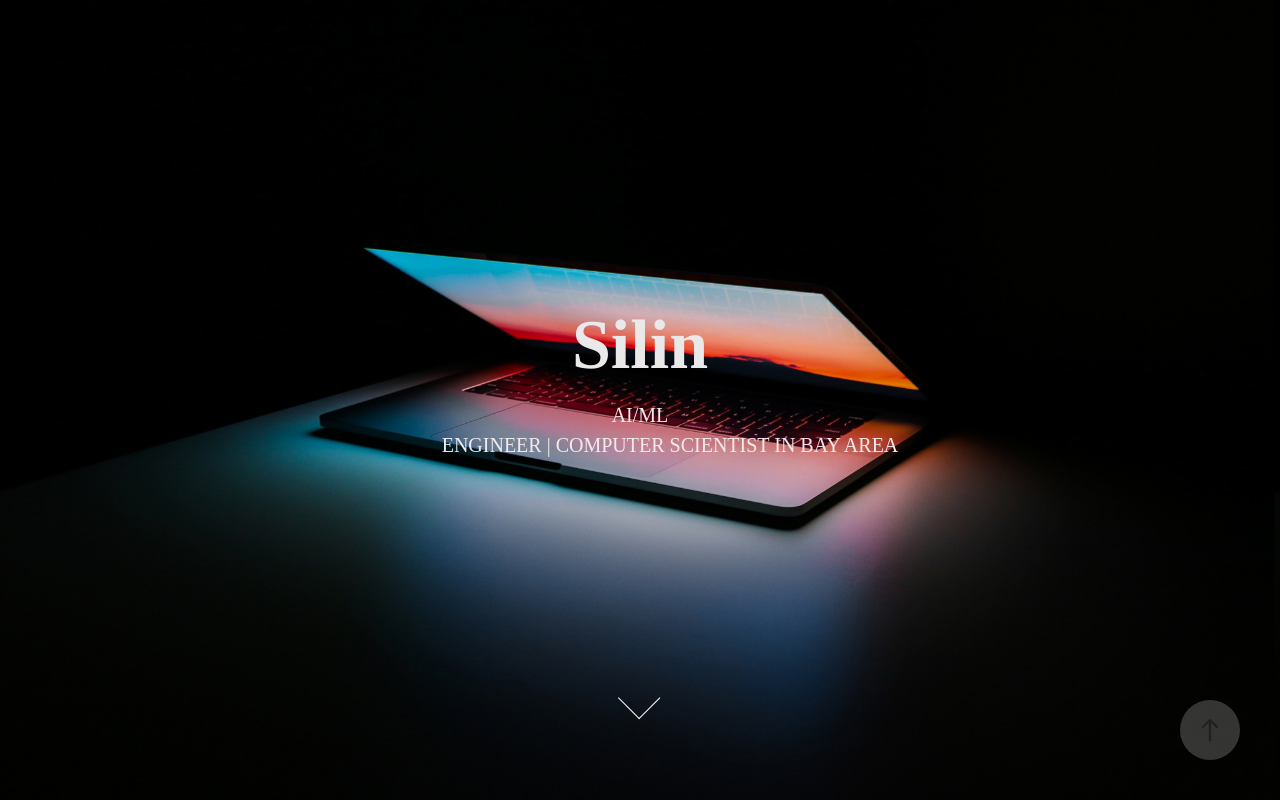
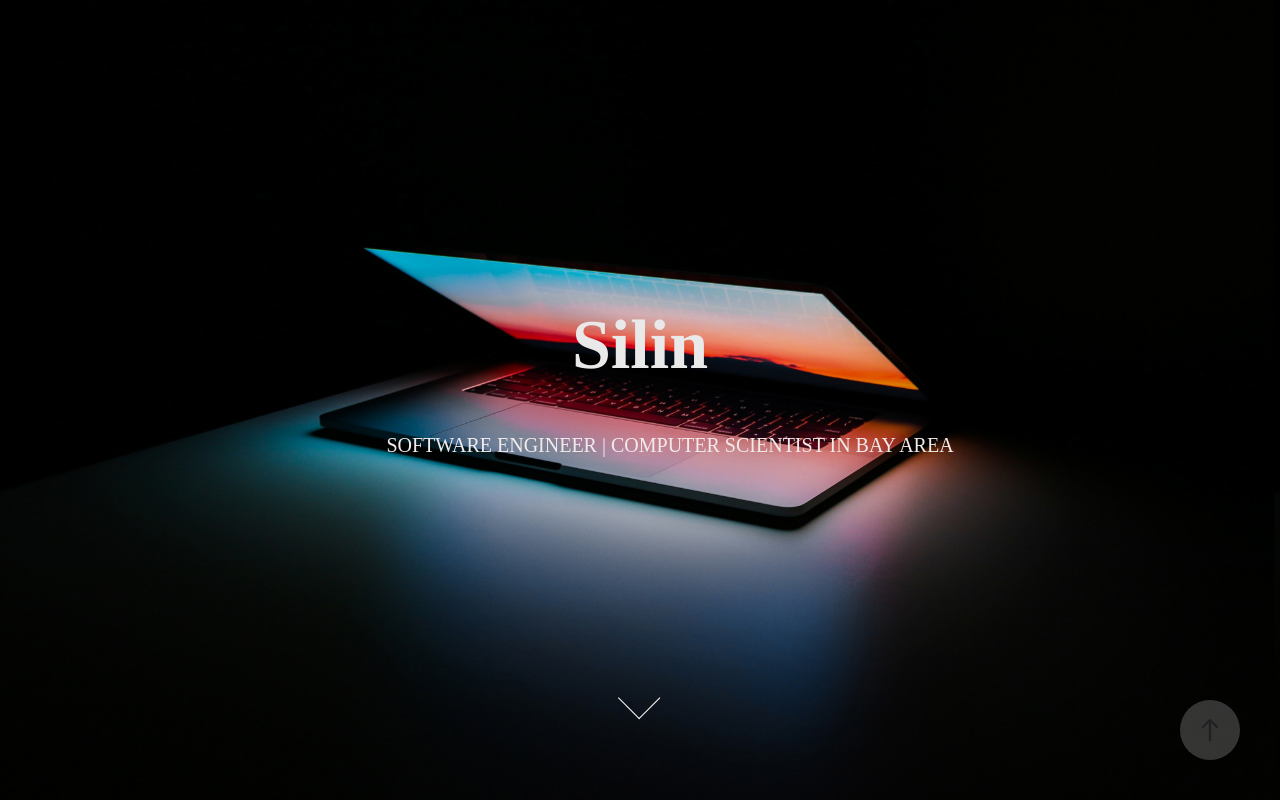
Before and after one commit to SilinMeng0510/S-Mesh, a plain HTML site: page index.html in a window 1280 px wide. Shown: the top 800 px of the page. Drawn offline with Linux system fonts and the light colour scheme; a web font is replaced by a local one.

Commit message:
new content

```diff
--- a/index.html
+++ b/index.html
@@ -53,8 +53,8 @@
         <div data-context="page.masthead" data-hover-hint="mastheadText">
           <p decorator="inlineTextEditable" contenteditable="false"
             class="js-inline-text-editable preserve-whitespace main-text rich-text module-text"
-            data-text-keypath="page.masthead.text.text" value="AI/ML ENGINEER | COMPUTER SCIENTIST IN BAY AREA">AI/ML
-            ENGINEER | COMPUTER SCIENTIST IN BAY AREA</p>
+            data-text-keypath="page.masthead.text.text" value="AI/ML ENGINEER | COMPUTER SCIENTIST IN BAY AREA">
+            SOFTWARE ENGINEER | COMPUTER SCIENTIST IN BAY AREA</p>
         </div>
         <div class="masthead-buttons">
 
```
